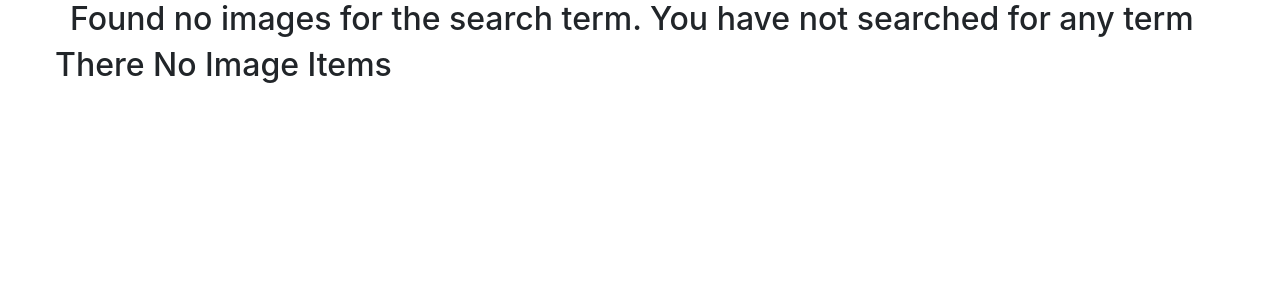
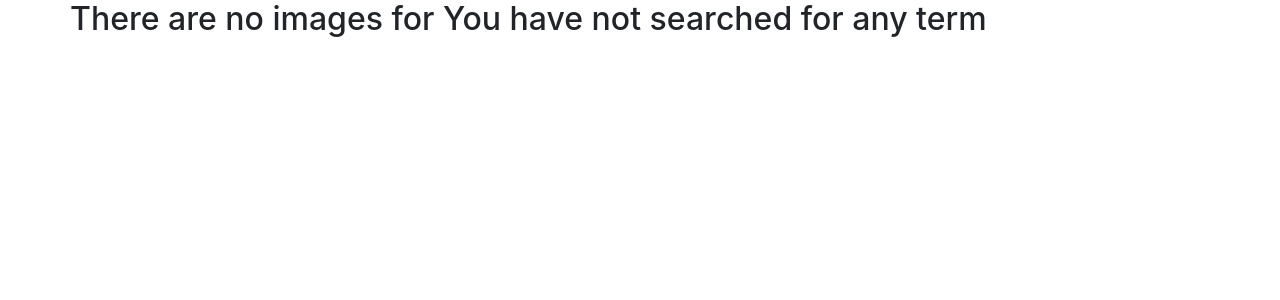
Before and after one commit to Emmanuel-9/Gallery, a Django app: page /search/ in a window 1280 px wide. Shown: the part 56-356 px from the top of the page. Run offline with Django 3.2, Linux system fonts and the light colour scheme; some libraries are stand-ins or nearby versions; some web fonts are replaced.

Commit message:
Remove empty control flow of the for loop.

```diff
--- a/images/templates/search.html
+++ b/images/templates/search.html
@@ -1,29 +1,20 @@
 {%extends 'base.html'%}
 {% block content %}
 <div class="container">
-
   <div class="row">
         {% if images %}
           <h2>Found {{ images|length }} of searched term {{message}}</h2>
         {% else %}
-      <h2> Found no images for the search term. {{message}}</h2>
+          <h2>  There are no images for {{message}}</h2>
         {% endif %}
-
+  </div>
+    <div class="row">
+      {% for image in images %}
+        <div class="col-sm-6 col-md-6">
+            <h1>{{image.name}}</h1>
         </div>
 
-  <div class="row">
-
-
-    {% for image in images %}
-      <div class="col-sm-6 col-md-3">
-          <h1>{{image.name}}</h1>
-      </div>
-      {% empty %}
-      <div class="row">
-        <h2 class="text-center">There No Image Items</h2>
-      </div>
       {% endfor %}
-
     </div>
 </div>
 {% endblock %}
```
Lines whose indentation alone changed are shown as unchanged.
